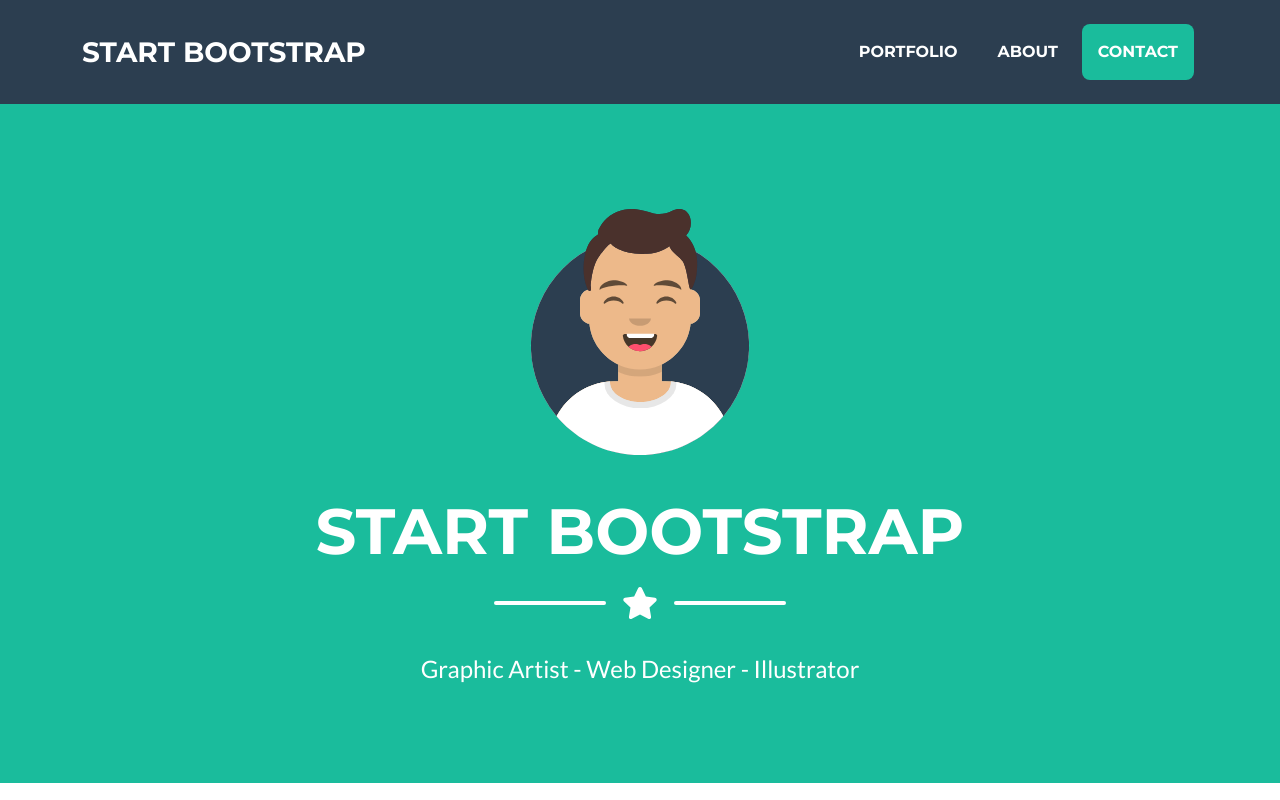
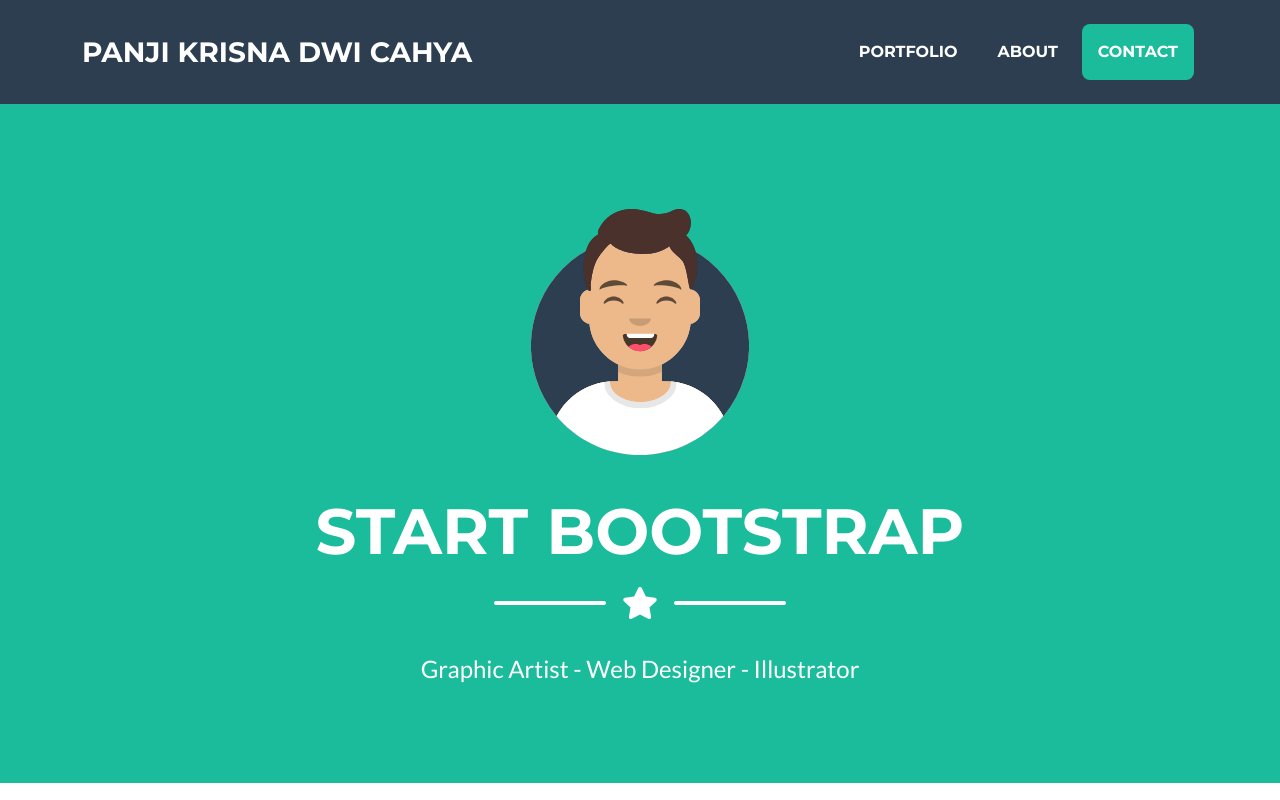
Before and after one commit to krisnadwic/webtestkrisna.github.io, a plain HTML site: page index.html in a window 1280 px wide. Shown: the top 800 px of the page. Drawn offline with nearby package versions, Linux system fonts and the light colour scheme.

Commit message:
Update index.html

```diff
--- a/index.html
+++ b/index.html
@@ -20,7 +20,7 @@
         <!-- Navigation-->
         <nav class="navbar navbar-expand-lg bg-secondary text-uppercase fixed-top" id="mainNav">
             <div class="container">
-                <a class="navbar-brand" href="#page-top">Start Bootstrap</a>
+                <a class="navbar-brand" href="#page-top">Panji Krisna Dwi Cahya</a>
                 <button class="navbar-toggler text-uppercase font-weight-bold bg-primary text-white rounded" type="button" data-bs-toggle="collapse" data-bs-target="#navbarResponsive" aria-controls="navbarResponsive" aria-expanded="false" aria-label="Toggle navigation">
                     Menu
                     <i class="fas fa-bars"></i>
```
